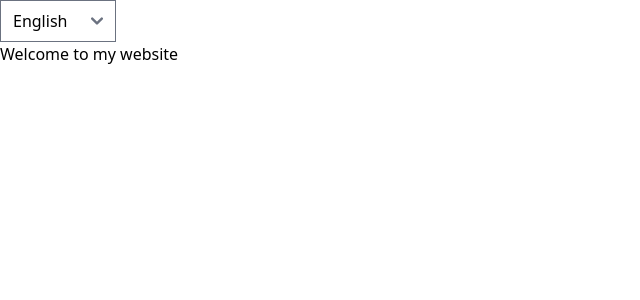
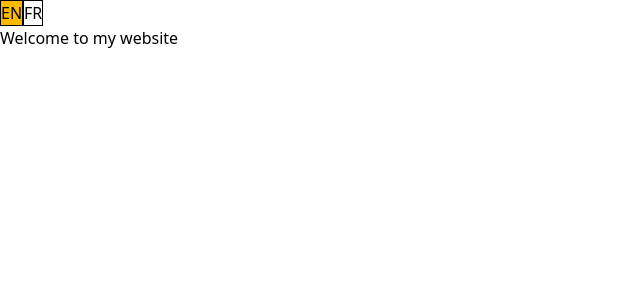
Before and after one commit to CorentinLeGuen/cleguen.com, a Vue app: page / in a window 1280 px wide. Shown: the top 300 px of the page, without its empty margins (0-640 px from the left). Built offline with nearby package versions, Linux system fonts and the light colour scheme.

Commit message:
From select to ul due to customization

```diff
--- a/src/components/Language.vue
+++ b/src/components/Language.vue
@@ -5,11 +5,16 @@ import { ref, watch } from 'vue'
 const { locale } = useI18n()
 
 const languages = {
-    en: 'English',
-    fr: 'Français',
+    en: 'EN',
+    fr: 'FR',
 }
 
 const currentLocale = ref(localStorage.getItem('locale') || locale.value)
+
+const changeLanguage = (code: string) => {
+    currentLocale.value = code
+    updateLanguage()
+}
 
 const updateLanguage = () => {
   locale.value = currentLocale.value
@@ -24,10 +29,18 @@ watch(locale, newVal => {
 
 <template>
   <div>
-    <select v-model="currentLocale" @change="updateLanguage">
-      <option v-for="(label, code) in languages" :key="code" :value="code">
-        {{ label }}
-      </option>
-    </select>
+    <ul class="flex">
+        <li
+            v-for="(label, code) in languages"
+            :key="code"
+            @click="changeLanguage(code)"
+            :class="[
+                'border hover:cursor-pointer',
+                currentLocale === code ? 'bg-amber-400' : ''
+            ]"
+        >
+            {{ label }}
+        </li>
+    </ul>
   </div>
 </template>
```
